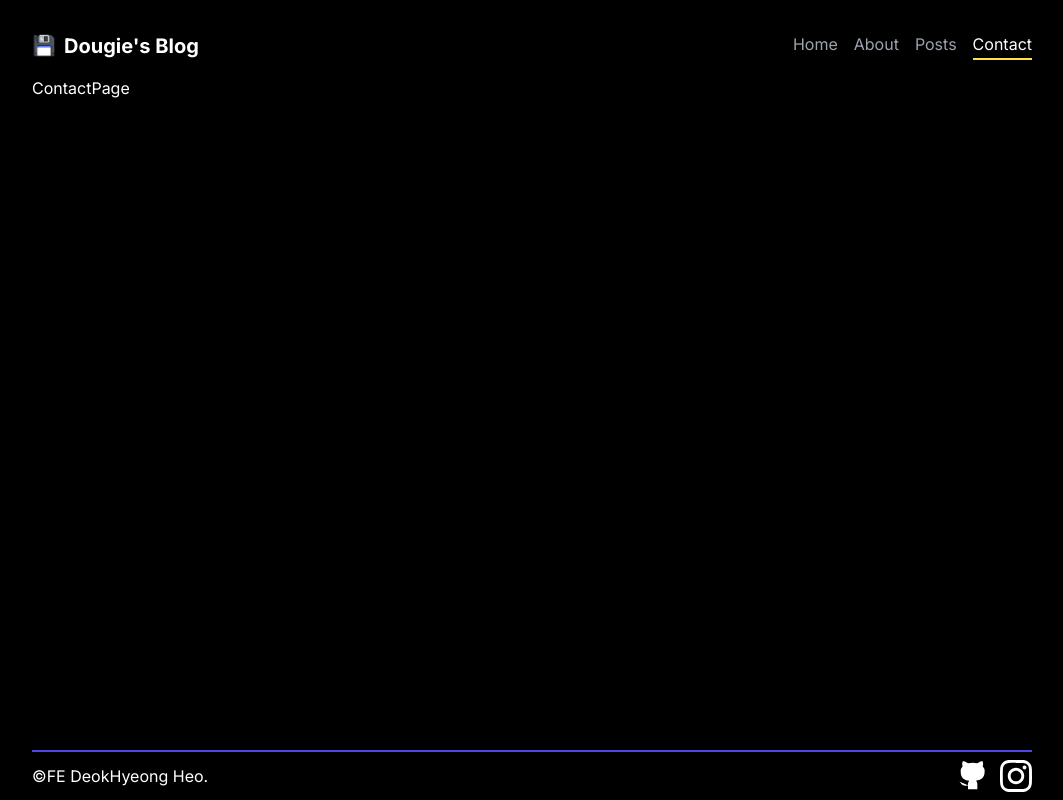
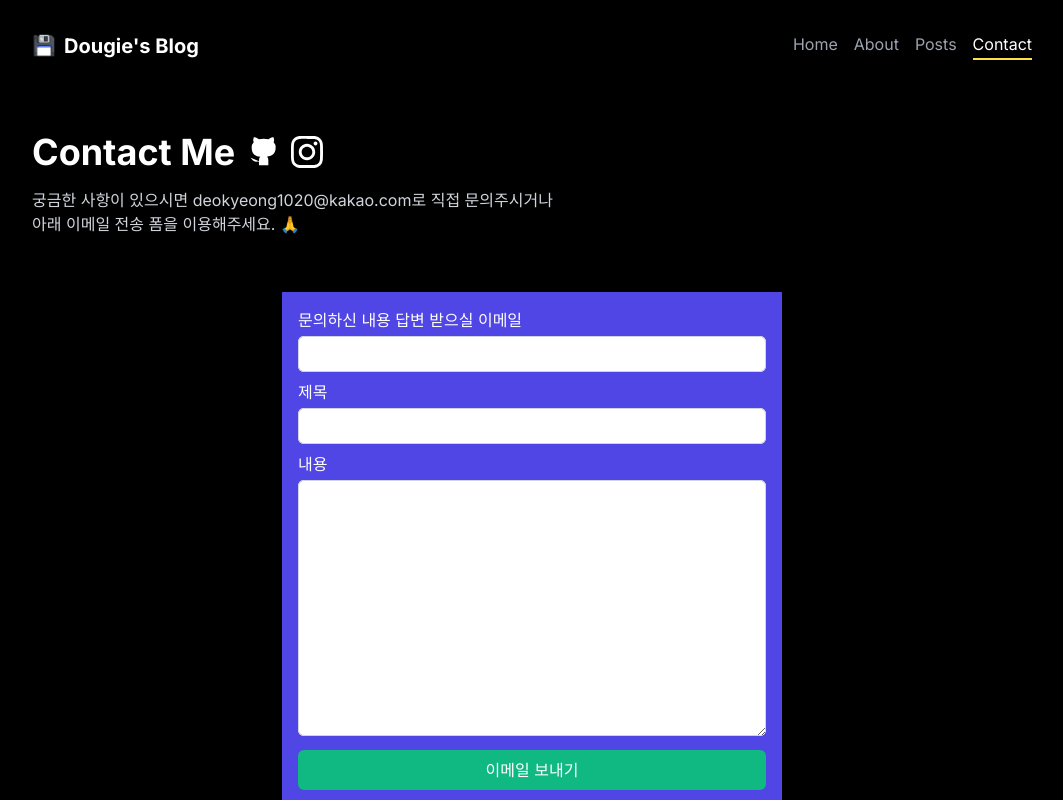
Before and after one commit to deokyeong93/Dougie-s-Blog, a Next.js app: page /contact in a window 1280 px wide. Shown: the top 800 px of the page, without its empty margins (108-1171 px from the left). Built offline with nearby package versions, Linux system fonts and the light colour scheme.

Commit message:
Add : 이메일 보내기 폼 완성

```diff
--- a/src/app/contact/page.tsx
+++ b/src/app/contact/page.tsx
@@ -1,5 +1,40 @@
+import EmailSendForm from "@/components/app/contact/EmailSendForm"
+import Svg from "@/components/common/Svg"
+import Link from "next/link"
 import React from "react"
 
 export default function ContactPage() {
-  return <div>ContactPage</div>
+  return (
+    <section>
+      <header className="py-14">
+        <h1 className="flex space-x-3 items-center text-3xl md:text-4xl font-bold pb-4">
+          <span>Contact Me</span>
+          <Link href="https://github.com/deokyeong93" target="_blank">
+            <Svg
+              icon={"github"}
+              color="white"
+              size={32}
+              className="hover:fill-gray-400"
+            />
+          </Link>
+          <Link href="https://www.instagram.com/heodeok/" target="_blank">
+            <Svg
+              icon={"instagram"}
+              color="white"
+              size={32}
+              className="hover:fill-gray-400"
+            />
+          </Link>
+        </h1>
+        <p className="text-gray-300 text-sm md:text-base">
+          궁금한 사항이 있으시면 deokyeong1020@kakao.com로 직접 문의주시거나
+          <br />
+          아래 이메일 전송 폼을 이용해주세요. 🙏
+        </p>
+      </header>
+      <div className="flex justify-center">
+        <EmailSendForm />
+      </div>
+    </section>
+  )
 }
--- a/src/app/layout.tsx
+++ b/src/app/layout.tsx
@@ -64,7 +64,7 @@ export default function RootLayout({ children }: Props) {
             />
           </ul>
         </nav>
-        <main className="pt-4 pb-56 flex-1">{children}</main>
+        <main className="pt-4 pb-32 flex-1">{children}</main>
         <footer className="flex items-center border-solid border-t-2 border-indigo-600 justify-between text-white py-2">
           <div>
             <span>©FE DeokHyeong Heo.</span>
--- /dev/null
+++ b/src/components/app/contact/EmailSendForm.tsx
@@ -0,0 +1,58 @@
+"use client"
+
+import React, { useState } from "react"
+
+export default function EmailSendForm() {
+  const [form, setForm] = useState({
+    email: "",
+    title: "",
+    message: "",
+  })
+
+  const onChangeForm = (
+    e: React.ChangeEvent<HTMLInputElement | HTMLTextAreaElement>
+  ) => {
+    const { value, name } = e.target
+    setForm({
+      ...form,
+      [name]: value,
+    })
+  }
+
+  return (
+    <div className="bg-indigo-600 space-y-2 w-6/12 p-4">
+      <div>
+        <p className="pb-1">문의하신 내용 답변 받으실 이메일</p>
+        <input
+          className="w-full rounded-md border-0 py-1.5 px-2 text-gray-900 ring-1 ring-inset ring-gray-300 focus:ring-2 focus:ring-inset focus:ring-indigo-600"
+          name="email"
+          onChange={onChangeForm}
+          value={form.email}
+        ></input>
+      </div>
+      <div>
+        <p className="pb-1">제목</p>
+        <input
+          className="w-full rounded-md border-0 py-1.5 px-2 text-gray-900 ring-1 ring-inset ring-gray-300 focus:ring-2 focus:ring-inset focus:ring-indigo-600"
+          name="title"
+          onChange={onChangeForm}
+          value={form.title}
+        ></input>
+      </div>
+      <div>
+        <p className="pb-1">내용</p>
+        <textarea
+          className="w-full h-64 rounded-md border-0 py-1.5 px-2 text-gray-900 ring-1 ring-inset ring-gray-300 focus:ring-2 focus:ring-inset focus:ring-indigo-600"
+          name="message"
+          onChange={onChangeForm}
+          value={form.message}
+        ></textarea>
+      </div>
+      <div>
+        <button className="w-full py-2 rounded-md bg-emerald-500 hover:bg-emerald-600 active:bg-emerald-700 focus:outline-none">
+          이메일 보내기
+        </button>
+      </div>
+    </div>
+  )
+}
```
